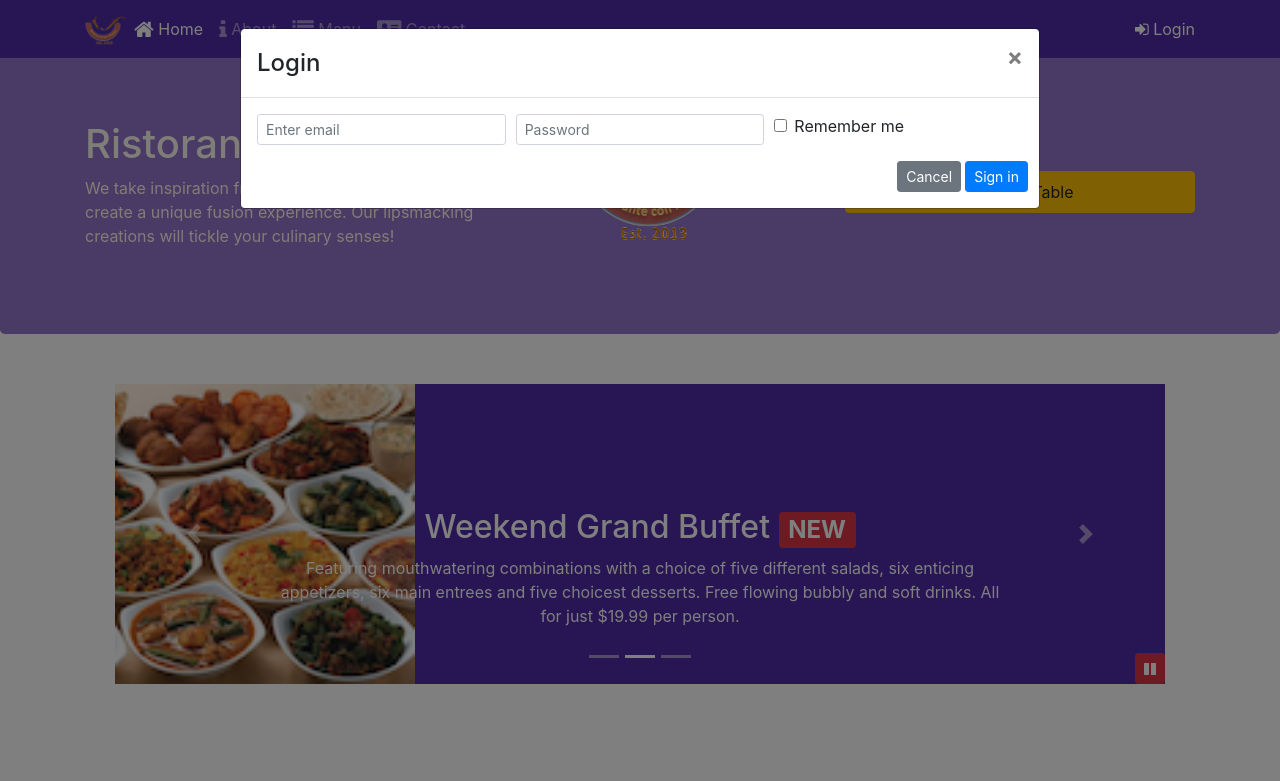
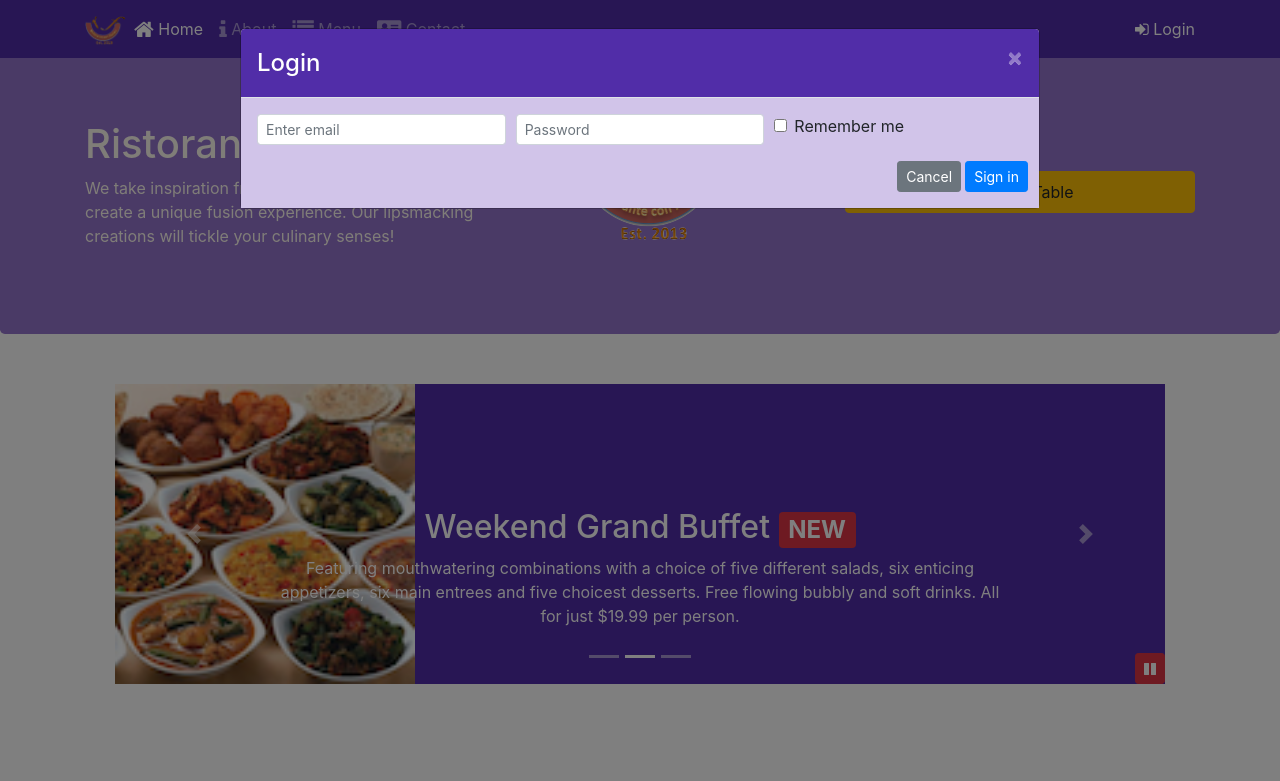
Before and after one commit to gowthamsjp/Learning_Bootstrap, a website: page conFusion/index.html in a window 1280 px wide. Both pictures are taken after a click on the button "Login". Shown: the top 781 px of the page. Drawn offline with nearby package versions, Linux system fonts and the light colour scheme.

Commit message:
Assignement-4

```diff
--- a/conFusion/css/styles.css
+++ b/conFusion/css/styles.css
@@ -47,3 +47,19 @@ body{
     bottom: 0px;
     z-index: 1;
 }
+
+.modal-header{
+    background: #512DA8;
+}
+
+.modal-body{
+    background: #D1C4E9;
+}
+
+.modal-title{
+    color: white;
+}
+
+.close{
+    color: #D1C4E9;
+}
--- a/conFusion/index.html
+++ b/conFusion/index.html
@@ -30,8 +30,7 @@
                         <li class="nav-item"><a class="nav-link" href="./contactus.html"><span class="fa fa-address-card fa-lg"></span> Contact</a></li>
             </ul>
             <span class="navbar-text">
-                <a data-toggle="modal" data-target="#loginModal">
-                <span class="fa fa-sign-in"></span> Login</a>
+                <a role="button" id="Login"><span class="fa fa-sign-in"></span> Login</a>
             </span>
            </div>
 
@@ -90,7 +89,7 @@
                 </div>
                 <div class="col-12 col-sm-4 text-center text-dark align-self-center">
                     <a role="button" class="btn btn-block nav-link btn-warning"
-                    data-toggle="modal" data-target="#rsModal">
+                    id="reserveTable">
                         Reserve Table</a>
                 </div>
             </div>
@@ -446,5 +445,19 @@
             });
         });
     </script>
+    <script>
+        $(document).ready(function(){
+            $("#Login").click(function(){
+                $('#loginModal').modal('show');
+            }
+    )});
+    </script>
+     <script>
+        $(document).ready(function(){
+            $("#reserveTable").click(function(){
+                $('#rsModal').modal('show');
+            }
+    )});
+    </script>
 </body>
 </html>
```
